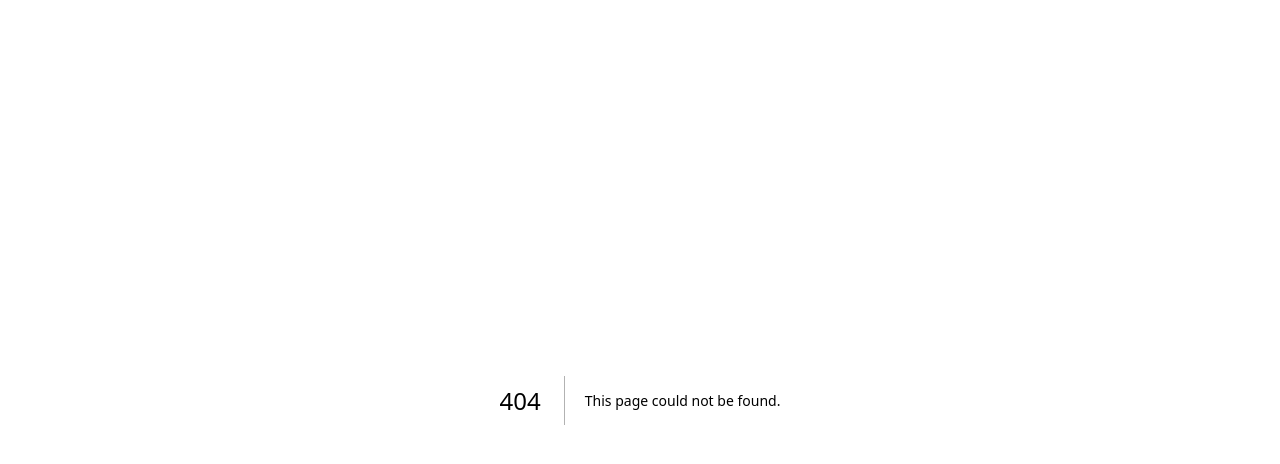
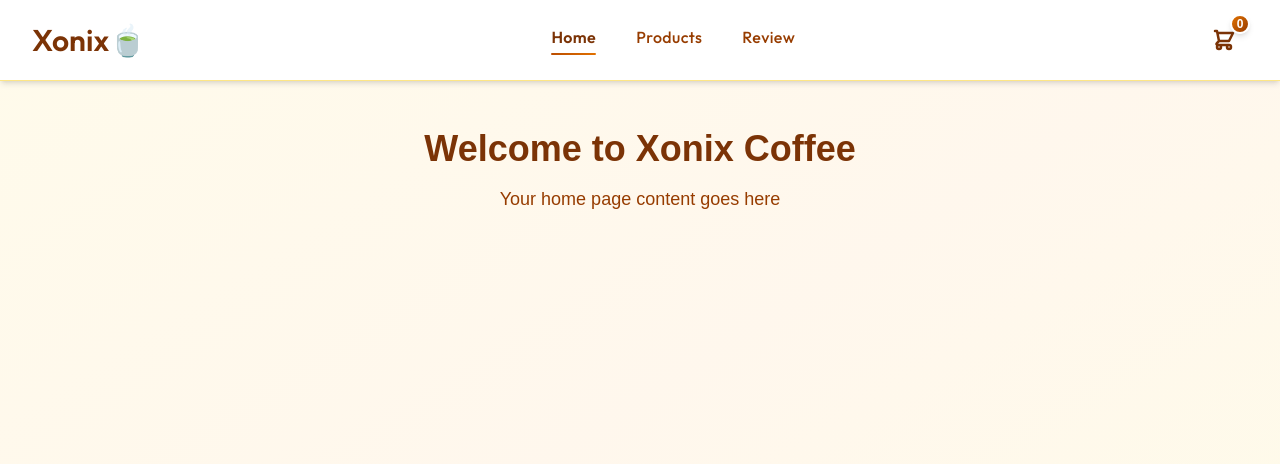
Before and after one commit to JUICEWRLD998/xonix, a Next.js app: page /home in a window 1280 px wide. Before the commit this address had no page. Shown: the top 464 px of the page. Built offline with nearby package versions, Linux system fonts and the light colour scheme.

Commit message:
Homepage

```diff
--- a/app/globals.css
+++ b/app/globals.css
@@ -1,3 +1,4 @@
+@import url('https://fonts.googleapis.com/css2?family=Outfit:wght@400;500;600;700&family=Cormorant+Garamond:ital,wght@0,400;0,500;1,400;1,500&family=Inter:wght@400;500;600&display=swap');
 @import "tailwindcss";
 
 :root {
--- /dev/null
+++ b/app/home/page.tsx
@@ -0,0 +1,107 @@
+'use client'
+
+import Link from "next/link";
+import Image from "next/image";
+
+export default function HomePage() {
+  return (
+    <div className="min-h-screen bg-linear-to-br from-amber-50 via-orange-50 to-yellow-50">
+      {/* Navigation Bar */}
+      <nav className="bg-white shadow-md border-b border-amber-200">
+        <div className="max-w-7xl mx-auto px-4 sm:px-6 lg:px-8">
+          <div className="flex justify-between items-center h-20">
+            {/* Brand Name - Left */}
+            <div className="shrink-0 flex items-center gap-3">
+
+              <div className="flex flex-col leading-tight">
+                <h1 className="text-3xl font-semibold text-amber-900" style={{ fontFamily: 'Outfit, sans-serif' }}>
+                  Xonix🍵
+                </h1>
+
+              </div>
+            </div>
+
+            {/* Navigation Links - Center */}
+            <div className="hidden md:flex items-center space-x-10" style={{ fontFamily: 'Outfit, sans-serif' }}>
+              <Link
+                href="/home"
+                className="relative text-amber-900 font-semibold text-base tracking-wide pb-1.5 after:content-[''] after:absolute after:bottom-0 after:left-0 after:w-full after:h-[2.5px] after:bg-linear-to-r after:from-amber-700 after:to-amber-600 after:rounded-full"
+              >
+                Home
+              </Link>
+              <Link
+                href="/products"
+                className="relative text-amber-800 font-medium text-base tracking-wide hover:text-amber-900 transition-all duration-300 pb-1.5 after:content-[''] after:absolute after:bottom-0 after:left-0 after:w-0 after:h-[2.5px] after:bg-linear-to-r after:from-amber-700 after:to-amber-600 after:rounded-full after:transition-all after:duration-300 hover:after:w-full"
+              >
+                Products
+              </Link>
+              <Link
+                href="/review"
+                className="relative text-amber-800 font-medium text-base tracking-wide hover:text-amber-900 transition-all duration-300 pb-1.5 after:content-[''] after:absolute after:bottom-0 after:left-0 after:w-0 after:h-[2.5px] after:bg-linear-to-r after:from-amber-700 after:to-amber-600 after:rounded-full after:transition-all after:duration-300 hover:after:w-full"
+              >
+                Review
+              </Link>
+            </div>
+
+            {/* Cart Icon - Right */}
+            <div className="flex items-center">
+              <button className="relative p-3 text-amber-900 hover:text-amber-700 hover:bg-amber-50 rounded-full transition-all duration-300 group">
+                <svg
+                  xmlns="http://www.w3.org/2000/svg"
+                  className="h-6 w-6 transition-transform group-hover:scale-110 duration-300"
+                  fill="none"
+                  viewBox="0 0 24 24"
+                  stroke="currentColor"
+                  strokeWidth={2.5}
+                >
+                  <path
+                    strokeLinecap="round"
+                    strokeLinejoin="round"
+                    d="M3 3h2l.4 2M7 13h10l4-8H5.4M7 13L5.4 5M7 13l-2.293 2.293c-.63.63-.184 1.707.707 1.707H17m0 0a2 2 0 100 4 2 2 0 000-4zm-8 2a2 2 0 11-4 0 2 2 0 014 0z"
+                  />
+                </svg>
+                <span className="absolute -top-0.5 -right-0.5 bg-linear-to-br from-amber-600 to-amber-800 text-white text-xs font-semibold rounded-full h-5 w-5 flex items-center justify-center shadow-md border-2 border-white">
+                  0
+                </span>
+              </button>
+            </div>
+          </div>
+
+          {/* Mobile Menu */}
+          <div className="md:hidden pb-4 space-y-2">
+            <Link
+              href="/home"
+              className="block text-amber-900 font-semibold border-b-2 border-amber-700 pb-1 w-fit"
+            >
+              Home
+            </Link>
+            <Link
+              href="/products"
+              className="block text-amber-800 font-medium hover:text-amber-900 transition-colors"
+            >
+              Products
+            </Link>
+            <Link
+              href="/review"
+              className="block text-amber-800 font-medium hover:text-amber-900 transition-colors"
+            >
+              Review
+            </Link>
+          </div>
+        </div>
+      </nav>
+
+      {/* Main Content Area */}
+      <main className="max-w-7xl mx-auto px-4 sm:px-6 lg:px-8 py-12">
+        <div className="text-center">
+          <h2 className="text-4xl font-bold text-amber-900 mb-4">
+            Welcome to Xonix Coffee
+          </h2>
+          <p className="text-lg text-amber-800">
+            Your home page content goes here
+          </p>
+        </div>
+      </main>
+    </div>
+  );
+}
--- a/app/login/page.tsx
+++ b/app/login/page.tsx
@@ -28,8 +28,8 @@ export default function LoginPage() {
       if (error) {
         setError(error.message)
       } else {
-        // Redirect to dashboard
-        router.push('/dashboard')
+        // Redirect to home page
+        router.push('/home')
       }
     } catch (err) {
       setError('An unexpected error occurred')
--- a/app/signup/page.tsx
+++ b/app/signup/page.tsx
@@ -41,8 +41,8 @@ export default function SignUpPage() {
       if (error) {
         setError(error.message)
       } else {
-        // Redirect to dashboard or show success message
-        router.push('/dashboard')
+        // Redirect to home page
+        router.push('/home')
       }
     } catch (err) {
       setError('An unexpected error occurred')
```
